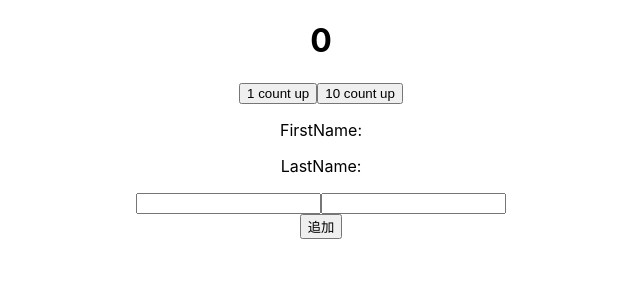
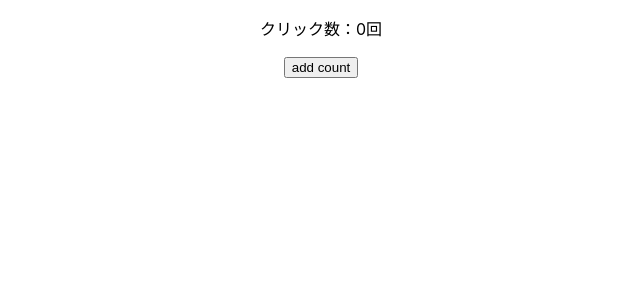
Before and after one commit to yk-port/react-hooks, a React (Create React App) app: page / in a window 1280 px wide. Shown: the top 300 px of the page, without its empty margins (319-959 px from the left). Built offline with nearby package versions, Linux system fonts and the light colour scheme.

Commit message:
feat: useEffectを使ってカウント処理の実装

```diff
--- a/src/App.js
+++ b/src/App.js
@@ -1,15 +1,15 @@
 import React from 'react';
 import './App.css';
-import CounterHook from './components/CounterHook';
-import FormHook from './components/FormHook';
-import ItemHook from './components/ItemHook';
+// import CounterHook from './components/CounterHook';
+// import FormHook from './components/FormHook';
+// import ItemHook from './components/ItemHook';
+// import ClassEffect from './components/ClassEffect';
+import EffectHook from './components/EffectHook';
 
 function App() {
   return (
     <div className="App">
-      <CounterHook />
-      <FormHook />
-      <ItemHook />
+      <EffectHook />
     </div>
   );
 }
--- /dev/null
+++ b/src/components/ClassEffect.js
@@ -0,0 +1,31 @@
+import React, { Component } from 'react'
+
+class ClassEffect extends Component {
+  constructor(props) {
+    super(props)
+    this.state = {
+      count: 0,
+    }
+  }
+
+  componentDidMount() {
+    document.title = `クリック数：${this.state.count} 回`
+  }
+
+  componentDidUpdate() {
+    document.title = `クリック数：${this.state.count} 回`
+  }
+
+  render() {
+    return (
+      <div>
+        <p>クリック数：{this.state.count}回</p>
+        <button onClick={() => this.setState({ count: this.state.count + 1 })}>
+          add count
+        </button>
+      </div>
+    )
+  }
+}
+
+export default ClassEffect
--- /dev/null
+++ b/src/components/EffectHook.js
@@ -0,0 +1,18 @@
+import React, { useState, useEffect } from 'react'
+
+function EffectHook() {
+  const [count, setCount] = useState(0);
+
+  useEffect(() => {
+    document.title = `クリック数：${count} 回`;
+  })
+
+  return (
+    <div>
+      <p>クリック数：{count}回</p>
+      <button onClick={() => setCount(count + 1)}>add count</button>
+    </div>
+  )
+}
+
+export default EffectHook
```
